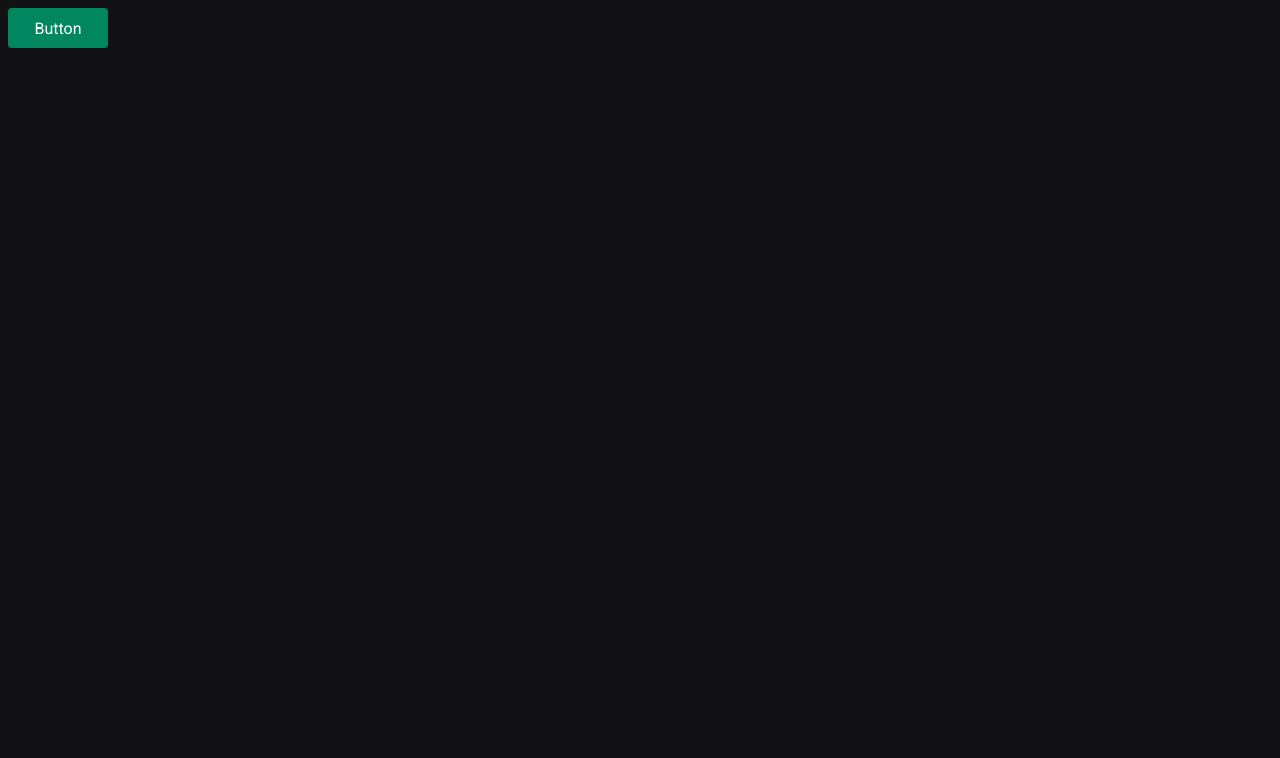
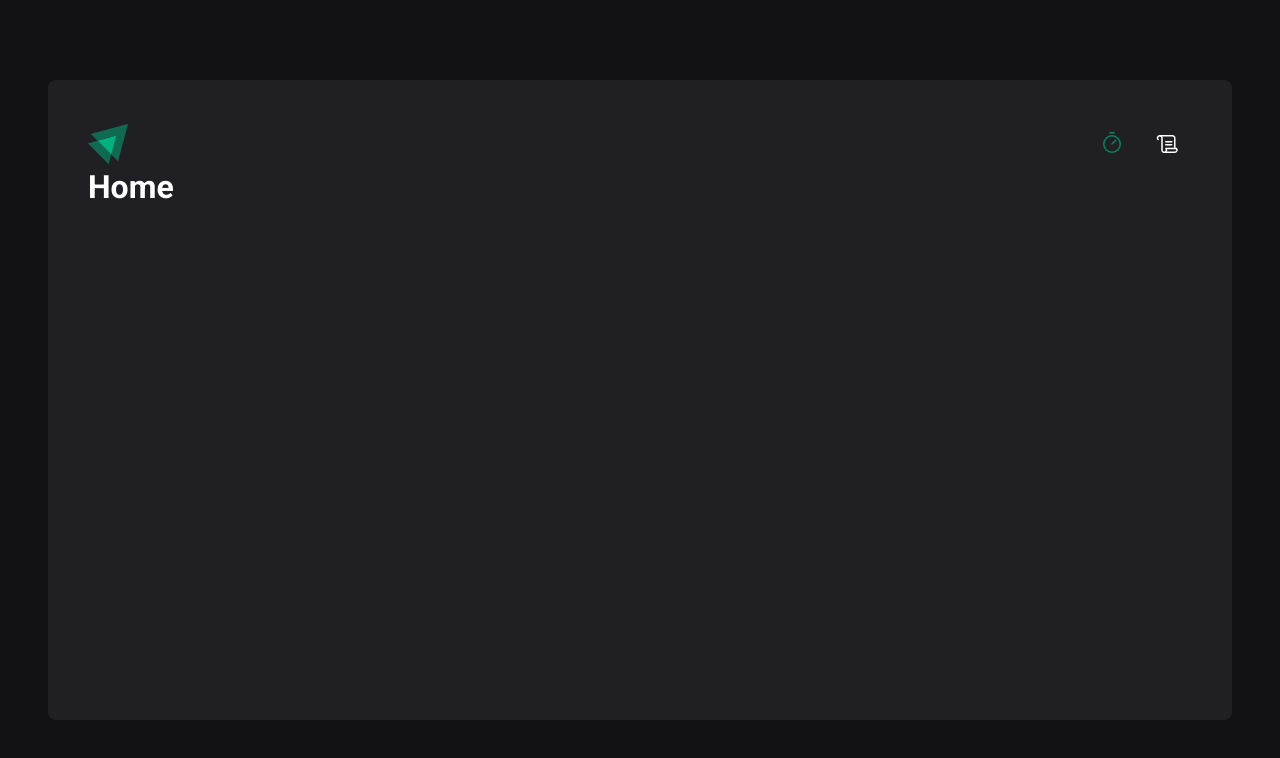
Before and after one commit to matheusfalavigna/ignite-reactjs, a React (Vite) app in the folder 02-ignite-timer/: page / in a window 1280 px wide. Shown: the top 758 px of the page. Built offline with nearby package versions, Linux system fonts and the light colour scheme.

Commit message:
feat: remove Button component and add Router component

```diff
--- a/02-ignite-timer/src/App.tsx
+++ b/02-ignite-timer/src/App.tsx
@@ -1,12 +1,15 @@
+import { BrowserRouter } from "react-router-dom";
 import { ThemeProvider } from "styled-components";
-import Button from "./components/Button";
+import { Router } from "./Router";
 import { GlobalStyle } from "./styles/global";
 import { defaultTheme } from "./styles/themes/default";
 
 export default function App() {
   return (
     <ThemeProvider theme={defaultTheme}>
-      <Button variant="danger" />
+      <BrowserRouter>
+        <Router />
+      </BrowserRouter>
 
       <GlobalStyle />
     </ThemeProvider>
--- a/02-ignite-timer/src/components/Button.styles.ts
+++ /dev/null
@@ -1,31 +0,0 @@
-import styled, { css } from "styled-components";
-
-export type ButtonVariant = "primary" | "secondary" | "danger" | "success";
-
-interface ButtonContainerProps {
-  variant: ButtonVariant;
-}
-
-const buttonVariants = {
-  primary: "purple",
-  secondary: "orange",
-  danger: "red",
-  success: "green",
-};
-
-export const ButtonContainer = styled.button<ButtonContainerProps>`
-  width: 100px;
-  height: 40px;
-  border-radius: 4px;
-  border: 0;
-  margin: 8px;
-
-  background: ${(props) => props.theme["green-500"]};
-  color: ${(props) => props.theme.white};
-
-  /* ${(props) => {
-    return css`
-      background-color: ${buttonVariants[props.variant]};
-    `;
-  }} */
-`;
--- a/02-ignite-timer/src/components/Button.tsx
+++ /dev/null
@@ -1,9 +0,0 @@
-import { ButtonContainer, ButtonVariant } from "./Button.styles";
-
-interface ButtonProps {
-  variant: ButtonVariant;
-}
-
-export default function Button({ variant }: ButtonProps) {
-  return <ButtonContainer variant={variant}>Button</ButtonContainer>;
-}
```
